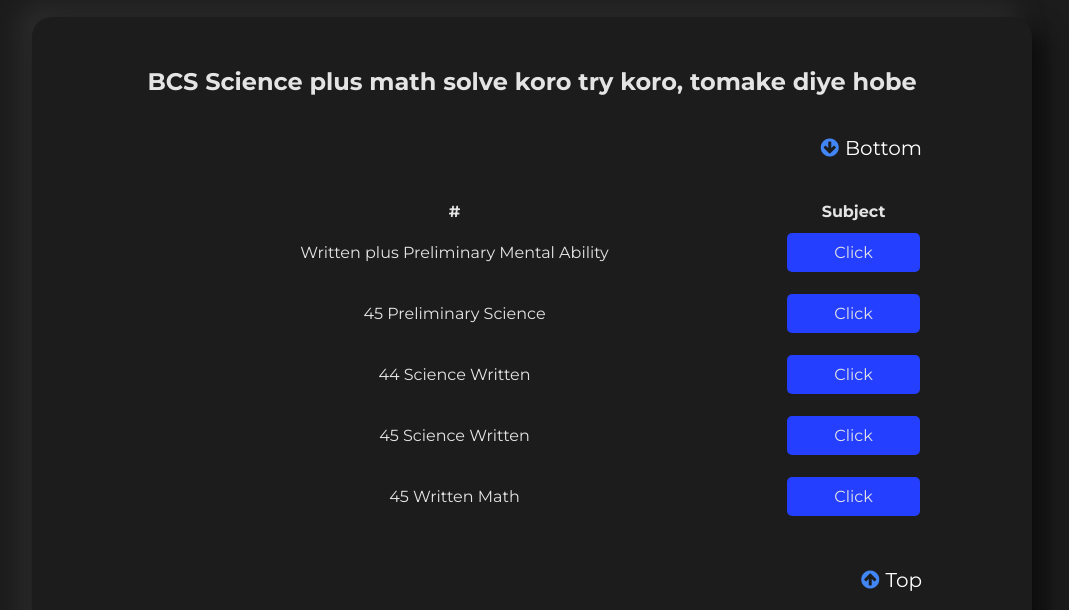
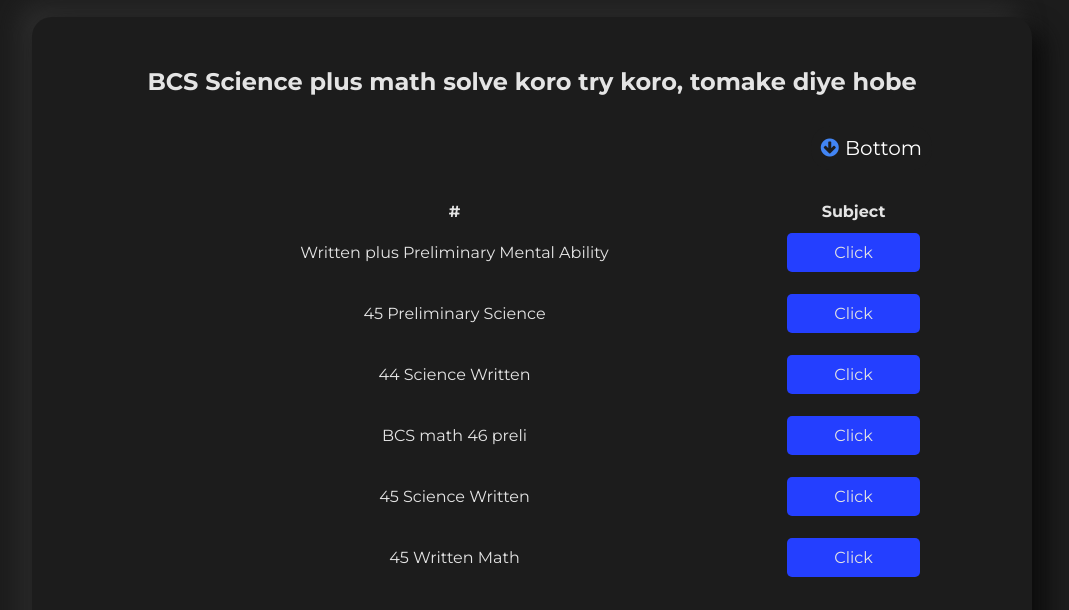
Before and after one commit to noor39/science-math-BCS, a plain HTML site: page index.html in a window 1280 px wide. Shown: the part 190-800 px from the top of the page, without its empty margins (108-1177 px from the left). Drawn offline with Linux system fonts and the light colour scheme.

Commit message:
Update index.html

```diff
--- a/index.html
+++ b/index.html
@@ -52,6 +52,11 @@
     <td class="link"><a href="https://noor39.github.io/writtenscience44/" target="_blank">Click </a></td>
 </tr>
 <tr>
+    <td>BCS math 46 preli</td>
+    <td class="link"><a href="https://noor39.github.io/Seomastery/" target="_blank">Click </a></td>
+</tr>
+
+<tr>
     <td>45 Science Written</td>
     <td class="link"><a href="https://noor39.github.io/science-written/" target="_blank">Click</a></td>
 </tr>
```
